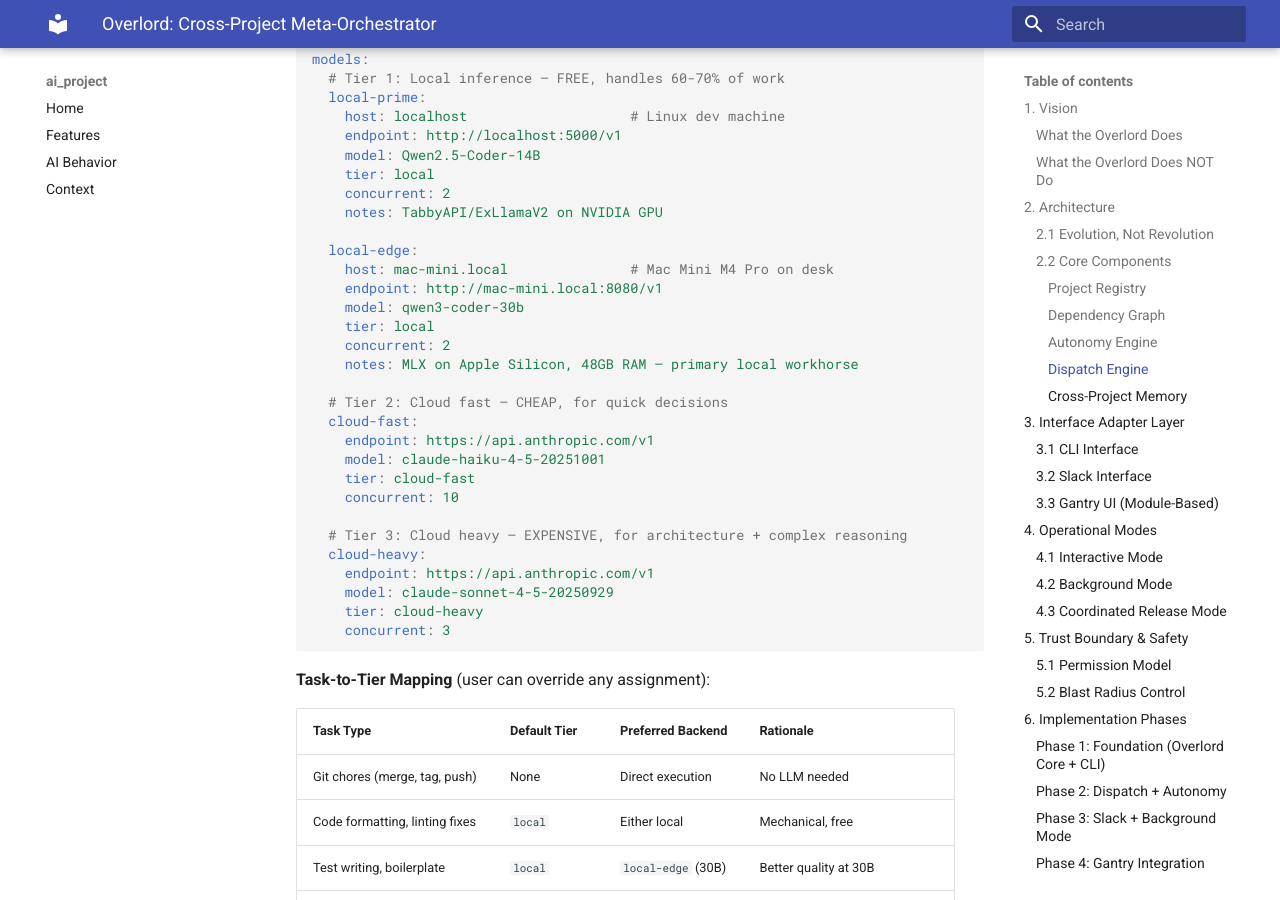
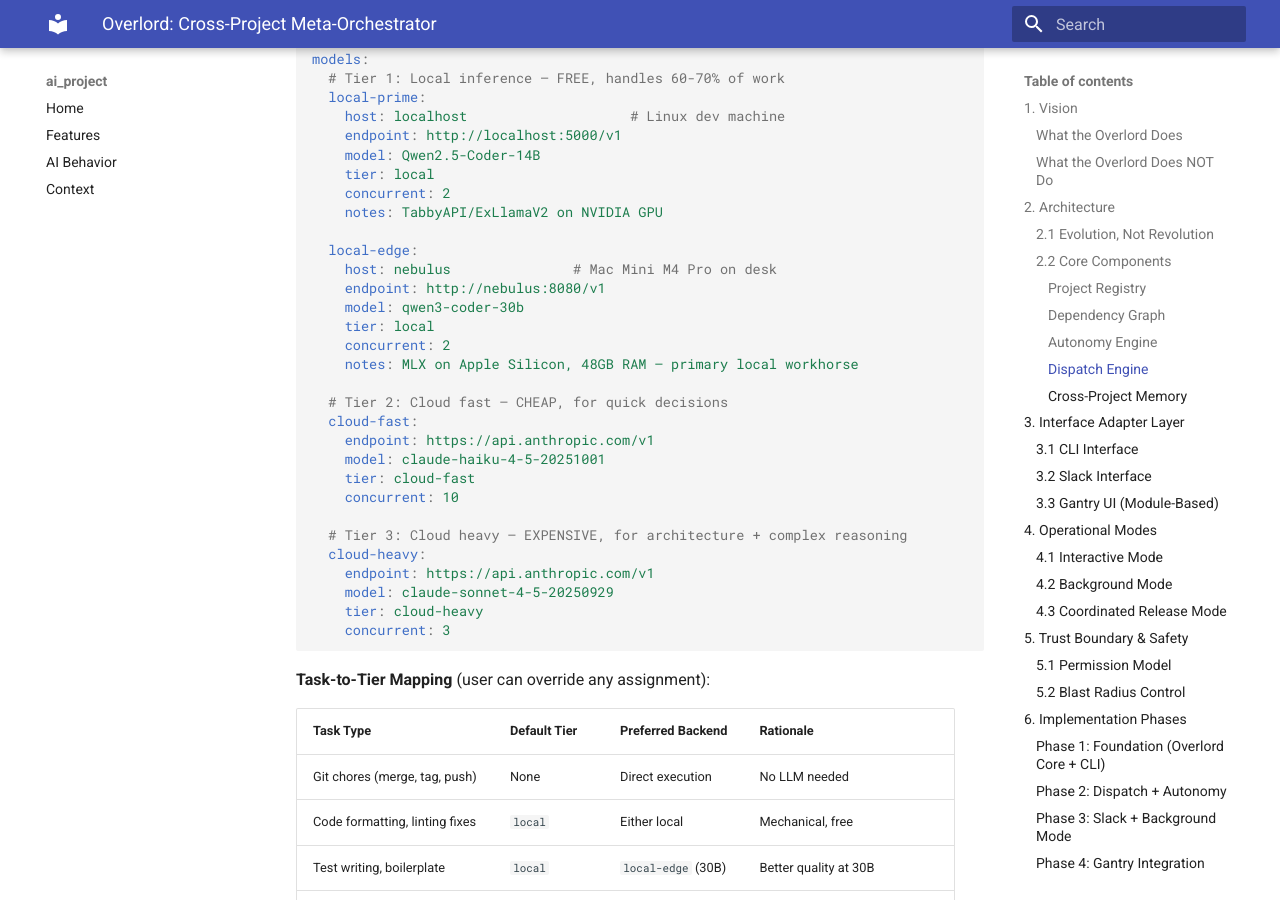
Before and after one commit to jlwestsr/nebulus-atom, an MkDocs documentation site: the page built from docs/plans/2026-02-05-overlord-design.md, in a window 1280 px wide and 900 px high, scrolled down 5050 px. Built offline with MkDocs 1.6.1 and Material for MkDocs 9.7.7, drawn with Linux system fonts in a browser that asks for light colours; some of the changed text lies outside the part shown.

Commit message:
fix: update Overlord config hostname from mac-mini.local to nebulus
Co-Authored-By: Claude Opus 4.6 <noreply@anthropic.com>

```diff
--- a/docs/plans/2026-02-05-overlord-design.md
+++ b/docs/plans/2026-02-05-overlord-design.md
@@ -238,8 +238,8 @@ models:
     notes: TabbyAPI/ExLlamaV2 on NVIDIA GPU
 
   local-edge:
-    host: mac-mini.local               # Mac Mini M4 Pro on desk
-    endpoint: http://mac-mini.local:8080/v1
+    host: nebulus               # Mac Mini M4 Pro on desk
+    endpoint: http://nebulus:8080/v1
     model: qwen3-coder-30b
     tier: local
     concurrent: 2
@@ -692,8 +692,8 @@ models:
     concurrent: 2
     notes: TabbyAPI/ExLlamaV2 on NVIDIA GPU (dev machine)
   local-edge:
-    host: mac-mini.local
-    endpoint: http://mac-mini.local:8080/v1
+    host: nebulus
+    endpoint: http://nebulus:8080/v1
     model: qwen3-coder-30b
     tier: local
     concurrent: 2
```
